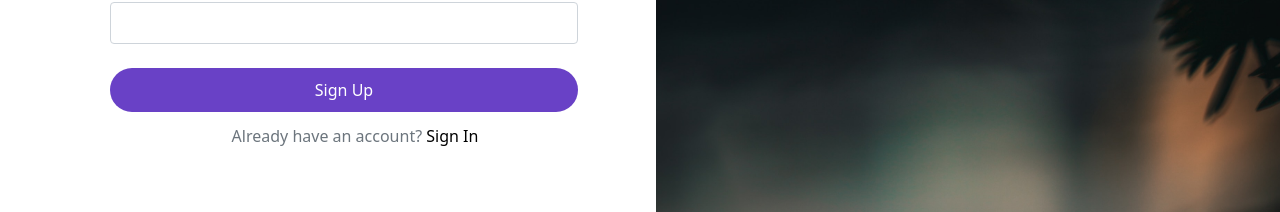
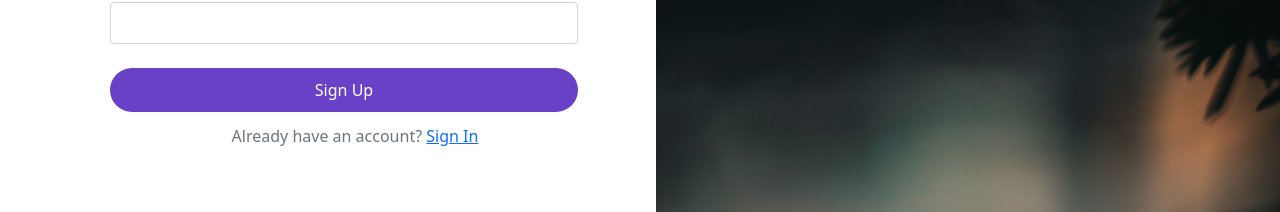
Before and after one commit to imdeepchand/mini-blog-web, a React (Vite) app: page /signup in a window 1280 px wide. Shown: the part 530-742 px from the top of the page. Built offline with nearby package versions, Linux system fonts and the light colour scheme.

Commit message:
Update Signup.tsx

```diff
--- a/src/pages/signup/Signup.tsx
+++ b/src/pages/signup/Signup.tsx
@@ -164,7 +164,7 @@ export default function SignupPage(): React.JSX.Element {
         {submitted && <p className="success-msg">Successfully Signed Up!</p>}
 
         <p className="signin-text">
-          Already have an account? <span className="highlight">Sign In</span>
+          Already have an account? <span className="highlight"><a href="/signin">Sign In</a></span>
         </p>
       </div>
 
```
